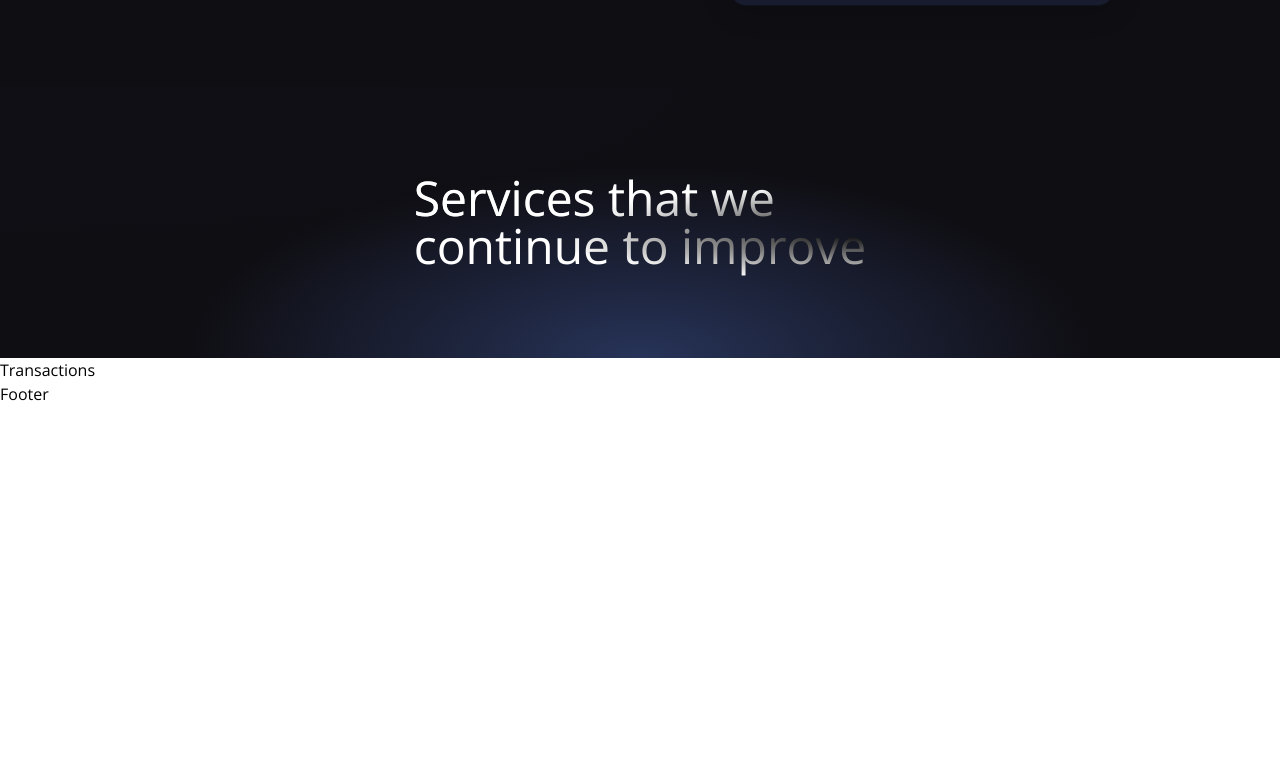
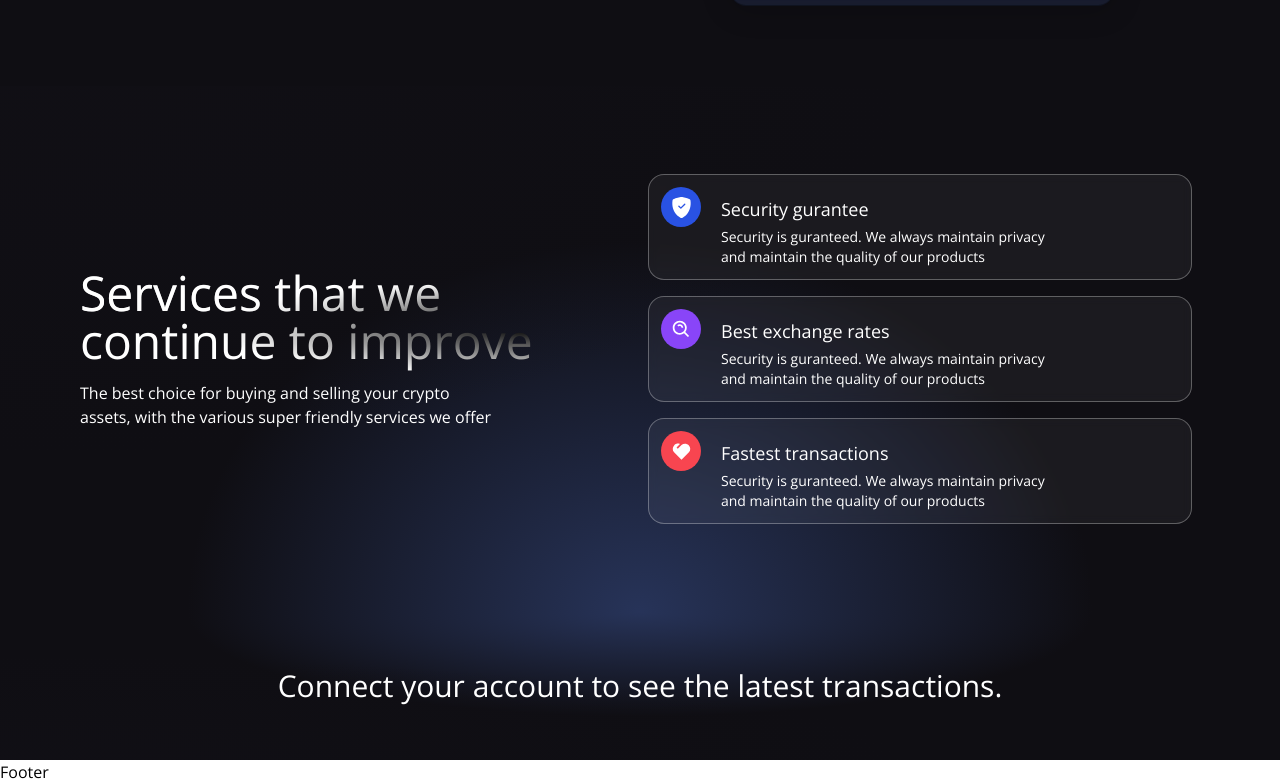
Before and after one commit to priyajd07/20MCA246Main-Project, a React (Vite) app in the folder MES20MCA-2001_ABDUL_HAKEEM_MOIDUKUTTY/crypto_app/client/: page / in a window 1280 px wide. Shown: the part 663-1447 px from the top of the page. Before the commit the page ends 1069 px from the top, so only its background shows below. Built offline with nearby package versions, Linux system fonts and the light colour scheme.

Commit message:
Working with shorten address

```diff
--- a/MES20MCA-2001_ABDUL_HAKEEM_MOIDUKUTTY/crypto_app/client/src/components/Services.jsx
+++ b/MES20MCA-2001_ABDUL_HAKEEM_MOIDUKUTTY/crypto_app/client/src/components/Services.jsx
@@ -1,9 +1,23 @@
-import { BsShieldCheck } from "react-icons/bs";
-import { BiSearchAlt } from 'react-icons/bi';
-import { RiHeart2Fill } from 'react-icons/ri';
+import React from "react";
+import { BsShieldFillCheck } from "react-icons/bs";
+import { BiSearchAlt } from "react-icons/bi";
+import { RiHeart2Fill } from "react-icons/ri";
 
-const Services = () =>{
-    return (
+const ServiceCard = ({ color, title, icon, subtitle }) => (
+  <div className="flex flex-row justify-start items-start white-glassmorphism p-3 m-2 cursor-pointer hover:shadow-xl">
+    <div className={`w-10 h-10 rounded-full flex justify-center items-center ${color}`}>
+      {icon}
+    </div>
+    <div className="ml-5 flex flex-col flex-1">
+      <h3 className="mt-2 text-white text-lg">{title}</h3>
+      <p className="mt-1 text-white text-sm md:w-9/12">
+        {subtitle}
+      </p>
+    </div>
+  </div>
+);
+
+const Services = () => (
   <div className="flex w-full justify-center items-center gradient-bg-services">
     <div className="flex mf:flex-row flex-col items-center justify-between md:p-20 py-12 px-4">
       <div className="flex-1 flex flex-col justify-start items-start">
@@ -12,13 +26,34 @@
           <br />
           continue to improve
         </h1>
+        <p className="text-left my-2 text-white font-light md:w-9/12 w-11/12 text-base">
+          The best choice for buying and selling your crypto assets, with the
+          various super friendly services we offer
+        </p>
       </div>
+
+      <div className="flex-1 flex flex-col justify-start items-center">
+        <ServiceCard
+          color="bg-[#2952E3]"
+          title="Security gurantee"
+          icon={<BsShieldFillCheck fontSize={21} className="text-white" />}
+          subtitle="Security is guranteed. We always maintain privacy and maintain the quality of our products"
+        />
+        <ServiceCard
+          color="bg-[#8945F8]"
+          title="Best exchange rates"
+          icon={<BiSearchAlt fontSize={21} className="text-white" />}
+          subtitle="Security is guranteed. We always maintain privacy and maintain the quality of our products"
+        />
+        <ServiceCard
+          color="bg-[#F84550]"
+          title="Fastest transactions"
+          icon={<RiHeart2Fill fontSize={21} className="text-white" />}
+          subtitle="Security is guranteed. We always maintain privacy and maintain the quality of our products"
+        />
       </div>
-            <div className="">
-
     </div>
   </div>
 );
-}
 
 export default Services;
--- a/MES20MCA-2001_ABDUL_HAKEEM_MOIDUKUTTY/crypto_app/client/src/components/Transactions.jsx
+++ b/MES20MCA-2001_ABDUL_HAKEEM_MOIDUKUTTY/crypto_app/client/src/components/Transactions.jsx
@@ -1,9 +1,29 @@
 //Difference between js and jsx. No diff
+import React, { useContext } from "react";
+
+import { TransactionContext } from "../context/TransactionContext";
+
+import dummyData from "../utils/dummyData";
+
+
+
 const Transactions = () =>{
+    const { transactions, currentAccount } = useContext(TransactionContext);
+
     return (
-        <h1>
-            Transactions
-        </h1>
+        <div className="flex w-full justify-center items-center 2xl:px-20 gradient-bg-transactions">
+            <div className="flex flex-col md:p-12 py-12 px-4">
+                {currentAccount ? (
+                    <h3 className="text-white text-3xl text-center my-2">
+                        Latest Transacitons
+                    </h3>
+                ) : (
+                    <h3 className="text-white text-3xl text-center my-2">
+                        Connect your account to see the latest transactions.
+                    </h3>
+                )}
+            </div>
+        </div>
     );
 }
 
--- a/MES20MCA-2001_ABDUL_HAKEEM_MOIDUKUTTY/crypto_app/client/src/components/Welcome.jsx
+++ b/MES20MCA-2001_ABDUL_HAKEEM_MOIDUKUTTY/crypto_app/client/src/components/Welcome.jsx
@@ -5,6 +5,7 @@
 
 import { TransactionContext } from "../context/TransactionContext";
 import { Loader } from "./";
+import { shortenAddress } from "../utils/shortenAddress";
 
 const commonStyles = 'min-h-[70px] sm:px-0 px-2 sm:min-w-[120px] flex justify-center items-center border-[0.5px] border-gray-400 text-sm font-light text-white'
 
@@ -84,7 +85,7 @@
                             </div>
                             <div>
                             <p className="text-white font-light text-sm">
-                            Adress
+                            {shortenAddress(currentAccount)}
                 </p>
                 <p className="text-white font-semibold text-lg mt-1">
                             Etherium
--- /dev/null
+++ b/MES20MCA-2001_ABDUL_HAKEEM_MOIDUKUTTY/crypto_app/client/src/utils/dummyData.js
@@ -0,0 +1,57 @@
+
+export default [
+  {
+    id: 1,
+    url: "https://metro.co.uk/wp-content/uploads/2015/05/pokemon_crying.gif?quality=90&strip=all&zoom=1&resize=500%2C284",
+    message: "",
+    timestamp: "12/21/2021, 4:33:21 PM",
+    addressFrom: "0xCF8e569A97C423952DdFf902375C7C76549A6A90",
+    amount: "0.01",
+    addressTo: "0x8aa395Ab97837576aF9cd6946C79024ef1acfdbE",
+  },
+  {
+    id: 2,
+    url: "https://media4.popsugar-assets.com/files/2013/11/07/832/n/1922398/eb7a69a76543358d_28.gif",
+    message: "",
+    timestamp: "12/21/2021, 4:33:21 PM",
+    addressFrom: "0xCF8e569A97C423952DdFf902375C7C76549A6A90",
+    amount: "0.01",
+    addressTo: "0x8aa395Ab97837576aF9cd6946C79024ef1acfdbE",
+  },
+  {
+    id: 3,
+    url: "https://acegif.com/wp-content/uploads/gif-shaking-head-38.gif",
+    message: "",
+    timestamp: "12/21/2021, 4:33:21 PM",
+    addressFrom: "0xCF8e569A97C423952DdFf902375C7C76549A6A90",
+    amount: "0.01",
+    addressTo: "0x8aa395Ab97837576aF9cd6946C79024ef1acfdbE",
+  },
+  {
+    id: 4,
+    url: "https://i.pinimg.com/originals/68/a0/9e/68a09e774e98242871c2db0f99307420.gif",
+    message: "",
+    timestamp: "12/21/2021, 4:33:21 PM",
+    addressFrom: "0xCF8e569A97C423952DdFf902375C7C76549A6A90",
+    amount: "0.01",
+    addressTo: "0x8aa395Ab97837576aF9cd6946C79024ef1acfdbE",
+  },
+  {
+    id: 5,
+    url: "https://i.pinimg.com/originals/73/d3/a1/73d3a14d212314ab1f7268b71d639c15.gif",
+    message: "",
+    timestamp: "12/21/2021, 4:33:21 PM",
+    addressFrom: "0xCF8e569A97C423952DdFf902375C7C76549A6A90",
+    amount: "0.01",
+    addressTo: "0x8aa395Ab97837576aF9cd6946C79024ef1acfdbE",
+  },
+  {
+    id: 6,
+    url: "https://www.omnisend.com/blog/wp-content/uploads/2016/09/funny-gifs-9.gif",
+    message: "",
+    timestamp: "12/21/2021, 4:33:21 PM",
+    addressFrom: "0xCF8e569A97C423952DdFf902375C7C76549A6A90",
+    amount: "0.01",
+    addressTo: "0x8aa395Ab97837576aF9cd6946C79024ef1acfdbE",
+  },
+];
--- /dev/null
+++ b/MES20MCA-2001_ABDUL_HAKEEM_MOIDUKUTTY/crypto_app/client/src/utils/shortenAddress.js
@@ -0,0 +1 @@
+export const shortenAddress = (address) => `${address.slice(0, 5)}...${address.slice(address.length - 4)}`;
```
Lines whose indentation alone changed are shown as unchanged.
